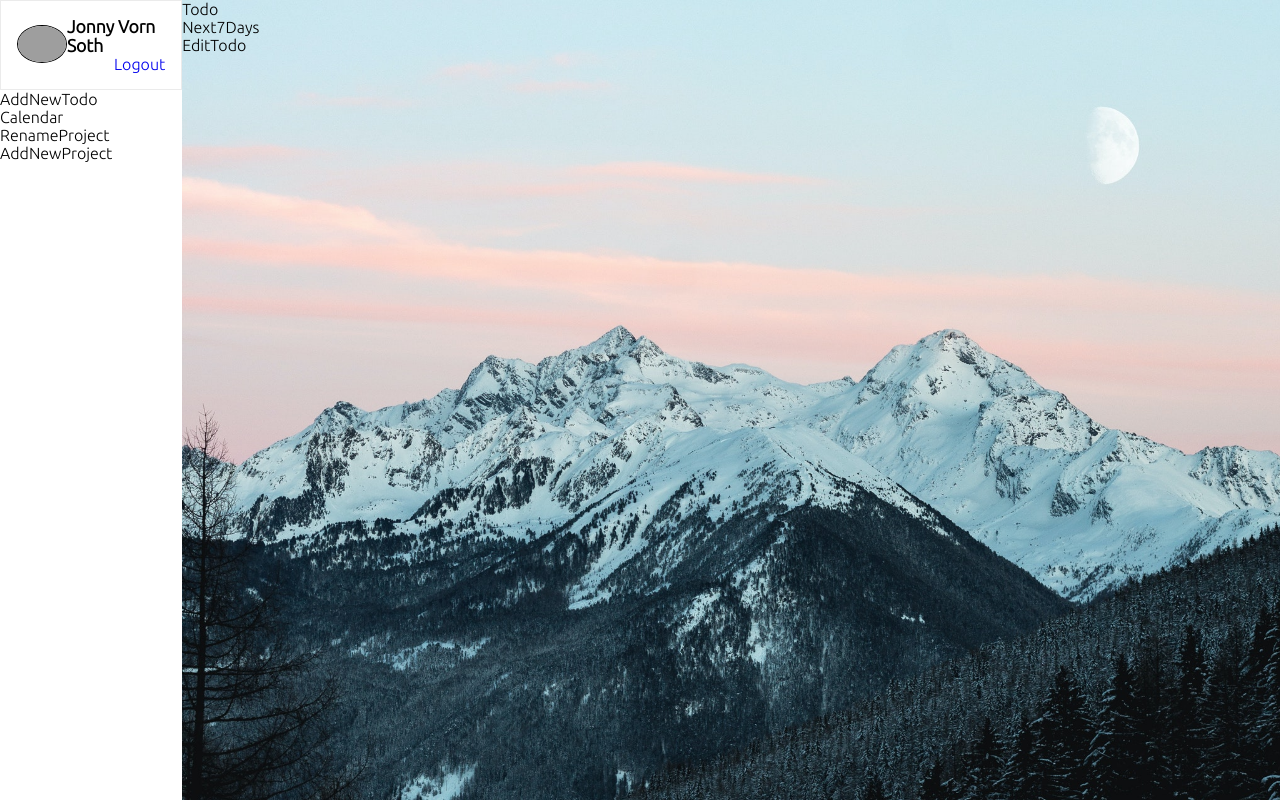
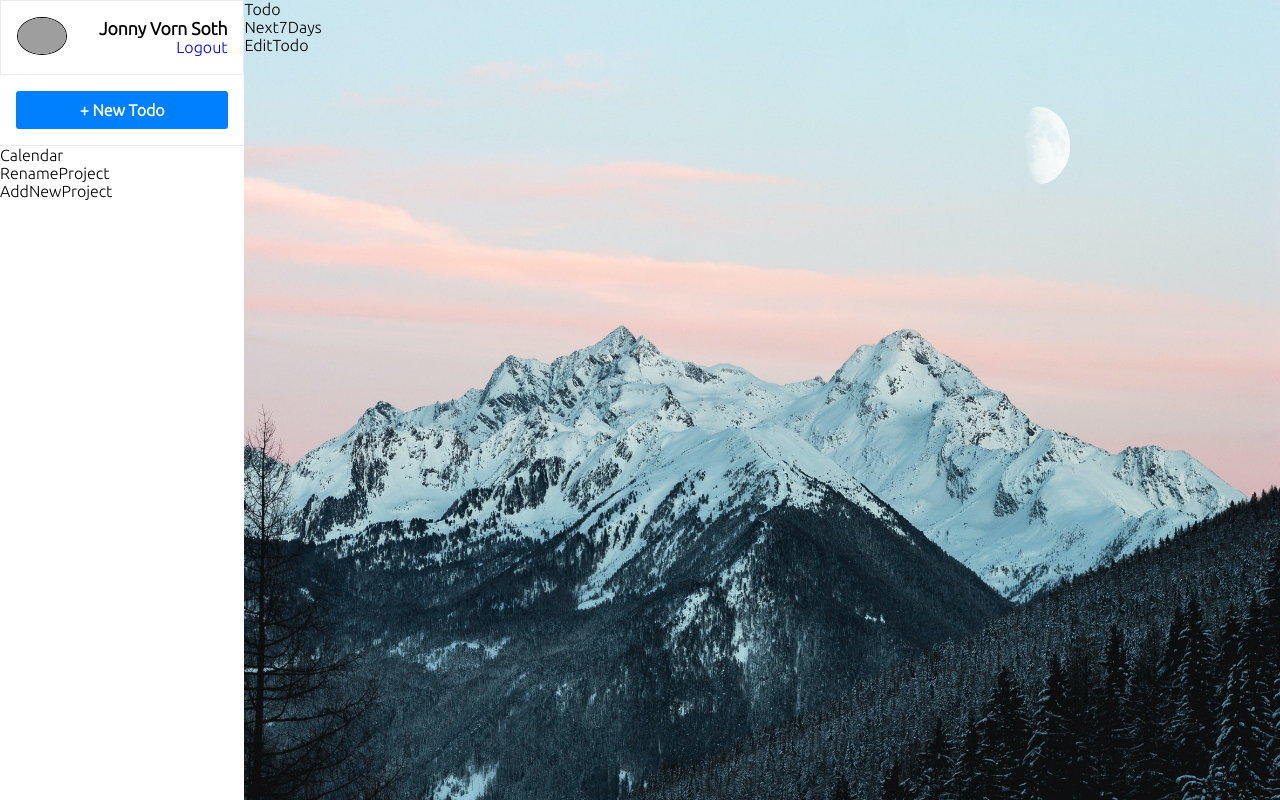
Before and after one commit to janysoth/ReactProjects, a React (Create React App) app in the folder todo-app-v2/: page / in a window 1280 px wide. Built offline with nearby package versions, Linux system fonts and the light colour scheme; grey boxes are pictures that could not be loaded.

Commit message:
Create and style the markup for Modal component to use in AddNewTodo.

```diff
--- a/todo-app-v2/src/App.css
+++ b/todo-app-v2/src/App.css
@@ -28,7 +28,7 @@
   height: 100%;
   background-image: url("./images/bg.jpg");
   background-repeat: no-repeat;
-  background-size: cover;
+  background-size: 100% 100%;
 }
 
 /* User */
@@ -44,11 +44,16 @@
   width: 50px;
   border-radius: 50%;
   border: 1px solid #000;
+  margin-right: 1rem;
 }
 
 .User .info p {
   font-size: 1.1rem;
   font-weight: bold;
+  margin-left: 1rem;
+  white-space: nowrap;
+  overflow: hidden;
+  text-overflow: ellipsis;
 }
 
 .User .info a {
@@ -56,3 +61,49 @@
   display: flex;
   justify-content: flex-end;
 }
+
+/* Modal */
+.Modal {
+  position: fixed;
+  top: 0;
+  left: 0;
+  width: 100vw;
+  height: 100vh;
+  background: rgba(0, 0, 0, 0.8);
+}
+
+.Modal .container {
+  position: absolute;
+  top: 25%;
+  left: 50%;
+  transform: translate(-50%, -25%);
+  background: white;
+}
+
+/* AddNewTodo */
+.AddNewTodo {
+  border-bottom: 1px solid #ebebeb;
+}
+
+.AddNewTodo .btn {
+  padding: 1rem;
+  width: 100%;
+  height: 70px;
+}
+
+.AddNewTodo .btn button {
+  width: 100%;
+  height: 100%;
+  border: none;
+  border-radius: 3px;
+  font-size: 1rem;
+  background-color: #0080ff;
+  color: white;
+  font-weight: bold;
+  cursor: pointer;
+}
+
+.AddNewTodo .btn button:hover {
+  filter: brightness(1.1);
+  transition: all 300ms ease;
+}
--- a/todo-app-v2/src/components/AddNewTodo.js
+++ b/todo-app-v2/src/components/AddNewTodo.js
@@ -1,9 +1,25 @@
-import React from 'react';
+import React, { useState } from 'react';
+import Modal from './Modal';
 
 const AddNewTodo = () => {
+  const [showModal, setShowModal] = useState(false);
+
   return (
     <div className='AddNewTodo'>
-      AddNewTodo
+      <div className="btn">
+        <button onClick={() => setShowModal(true)}>
+          + New Todo
+        </button>
+      </div>
+
+      <Modal showModal={showModal} setShowModal={setShowModal}>
+        <div>
+          Hello World
+          <button onClick={() => setShowModal(false)}>
+            Hide
+          </button>
+        </div>
+      </Modal>
     </div>
   );
 };
--- /dev/null
+++ b/todo-app-v2/src/components/Modal.js
@@ -0,0 +1,23 @@
+import React, { useRef } from 'react';
+
+const Modal = ({ children, showModal, setShowModal }) => {
+
+  const modalRef = useRef();
+
+  const closeModal = (e) => {
+    if (e.target === modalRef.current)
+      setShowModal(false);
+  };
+
+  return (
+    showModal && (
+      <div className="Modal" ref={modalRef} onClick={closeModal}>
+        <div className="container">
+          {children}
+        </div>
+      </div>
+    )
+  );
+};
+
+export default Modal;
```
